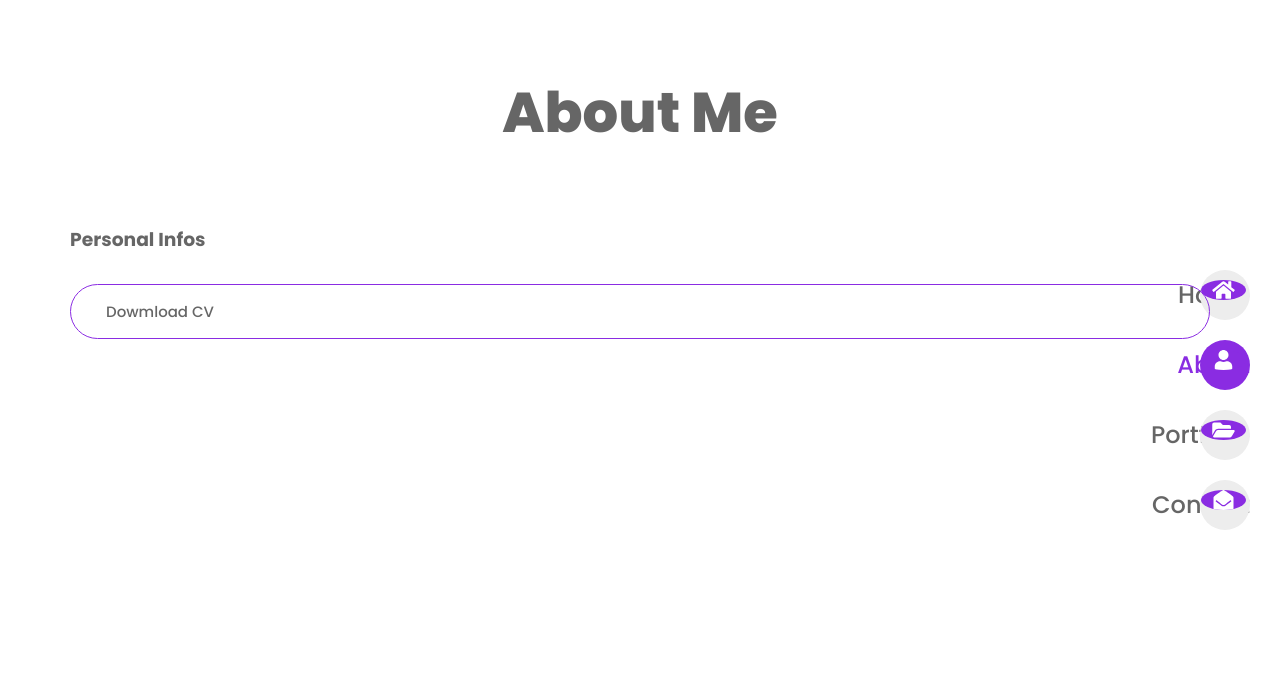
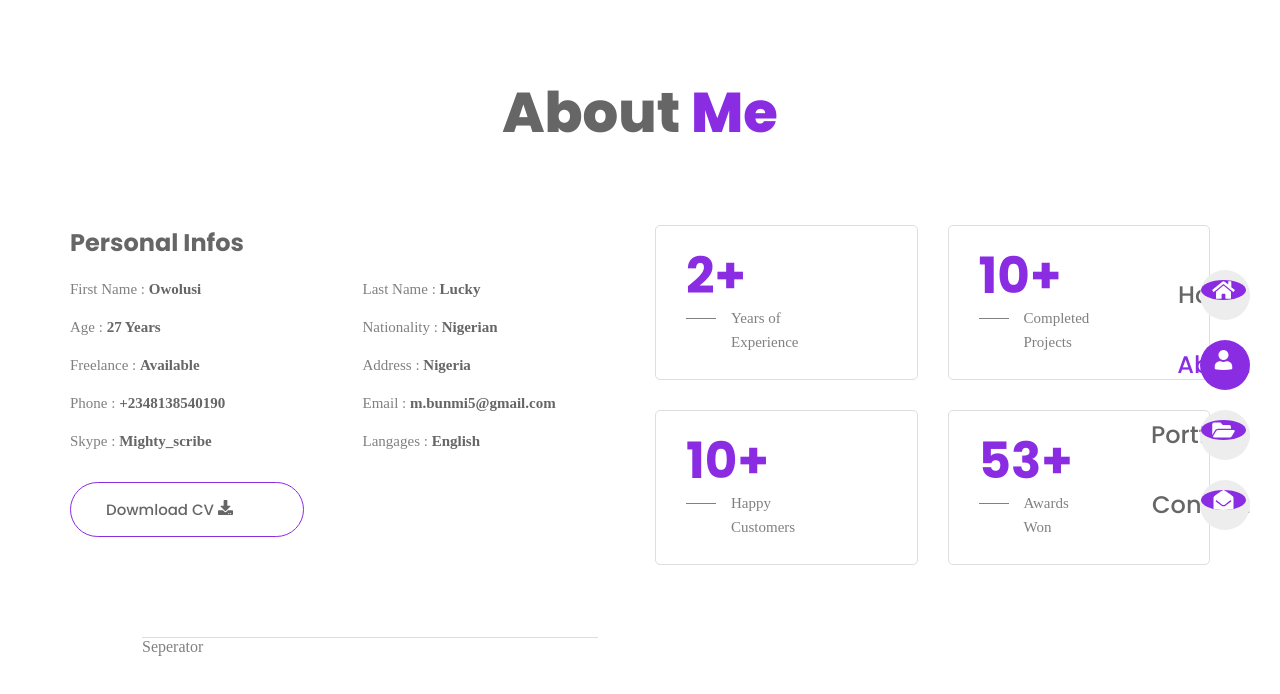
Before and after one commit to Owolusi/Writers-portfolio, a React (Vite) app: page /about in a window 1280 px wide. Shown: the top 694 px of the page. Built offline with nearby package versions, Linux system fonts and the light colour scheme.

Commit message:
updating about page

```diff
--- a/package.json
+++ b/package.json
@@ -10,8 +10,10 @@
     "preview": "vite preview"
   },
   "dependencies": {
+    "html-react-parser": "^4.2.2",
     "react": "^18.2.0",
     "react-dom": "^18.2.0",
+    "react-html-parser": "^2.0.2",
     "react-icons": "^4.11.0",
     "react-router-dom": "^6.16.0"
   },
--- a/src/App.css
+++ b/src/App.css
@@ -100,6 +100,11 @@ body{
   margin-bottom: 70px;
 }
 
+.section__title span{
+  color: var(--first-color);
+}
+
+
 
 .button{
   display: inline-block;
--- a/src/components/info.jsx
+++ b/src/components/info.jsx
@@ -1,9 +1,25 @@
 import React from 'react'
+import {personalInfo} from '../data';
 
-const info = () => {
+const Info = () => {
   return (
-    <div>info</div>
-  )
-}
+    <>
+    {personalInfo.map(({title, description}, index)=>{
+        return(
+            <li className='info__item' key={index}>
+                <span className="info__title">
+                    {title}
+                </span>
+                <span className="info__description">
+                    {description}
+                </span>
+            </li>
+        );
+    })}
 
-export default info
+
+    </>
+  );
+};
+
+export default Info;
--- a/src/components/stats.jsx
+++ b/src/components/stats.jsx
@@ -1,9 +1,22 @@
 import React from 'react'
+import Parse from 'html-react-parser';
+import { stats } from '../data';
 
-const stats = () => {
+const Stats = () => {
   return (
-    <div>stats</div>
+    <>
+
+    {stats.map(({no, title}, index)=>{
+      return(
+        <div className="stats__box" key={index}>
+          <h3 className='stats__no'>{no}</h3>
+          <p className="stats__title">{Parse(title)}</p>
+
+        </div>
+      )
+    })}
+    </>
   )
 }
 
-export default stats
+export default Stats;
--- a/src/data.jsx
+++ b/src/data.jsx
@@ -61,13 +61,13 @@ export const personalInfo = [
   {
     id: 1,
     title: 'First Name : ',
-    description: 'Steve',
+    description: 'Owolusi',
   },
 
   {
     id: 2,
     title: 'Last Name : ',
-    description: 'Milner',
+    description: 'Lucky',
   },
 
   {
@@ -79,7 +79,7 @@ export const personalInfo = [
   {
     id: 4,
     title: 'Nationality : ',
-    description: 'Tunisian',
+    description: 'Nigerian',
   },
 
   {
@@ -91,50 +91,50 @@ export const personalInfo = [
   {
     id: 6,
     title: 'Address : ',
-    description: 'Tunis',
+    description: 'Nigeria',
   },
 
   {
     id: 7,
     title: 'Phone : ',
-    description: '+21621184010',
+    description: '+2348138540190',
   },
 
   {
     id: 8,
     title: 'Email : ',
-    description: 'you@mail.com',
+    description: 'm.bunmi5@gmail.com',
   },
 
   {
     id: 9,
     title: 'Skype : ',
-    description: 'steve.milner',
+    description: 'Mighty_scribe',
   },
 
   {
     id: 10,
     title: 'Langages : ',
-    description: 'French, English',
+    description: 'English',
   },
 ];
 
 export const stats = [
   {
     id: 1,
-    no: '12+',
+    no: '2+',
     title: 'Years of <br /> Experience',
   },
 
   {
     id: 2,
-    no: '97+',
+    no: '10+',
     title: 'Completed <br /> Projects',
   },
 
   {
     id: 3,
-    no: '81+',
+    no: '10+',
     title: 'Happy <br /> Customers',
   },
 
--- a/src/pages/about/About.css
+++ b/src/pages/about/About.css
@@ -0,0 +1,58 @@
+.about__container,
+.info__list,
+.stats{
+    grid-template-columns: repeat(2, 1fr);
+}
+.info__list{
+    row-gap: 20px;
+    margin-bottom: 32px;
+}
+.section__subtitle{
+    font-size: var(--h3-font-size);
+    font-weight: var(--weight-600);
+    margin-bottom: 20px;
+
+}
+.info__list .info__title,
+.info__list .info__description{
+    font-size: var(--small-font-size);
+}
+.info__list .info__description{
+    color: var(--title-color);
+    font-weight: var(--weight-600);
+}
+
+.stats__box{
+    border: 1px solid var(--border-color);
+    padding: 20px 30px 25px;
+    border-radius:5px;
+}
+.stats__no{
+    color: var(--first-color);
+    font-size: var(--h1-font-size);
+    line-height: 1.2;
+
+}
+.stats__title{
+    font-size: var(--small-font-size);
+    line-height: 1.6;
+    padding-left: 45px;
+    position: relative;
+
+}
+
+.stats__title::before{
+    content: '';
+    position: absolute;
+    left: 0;
+    top: 25%;
+    width: 30px;
+    height: 1px;
+    background-color: var(--text-color);
+
+}
+.seperator{
+    border-top: 1px solid var(--border-color);
+    max-width: 40%;
+    margin: 72px;
+}
--- a/src/pages/about/About.jsx
+++ b/src/pages/about/About.jsx
@@ -1,6 +1,9 @@
 import React from 'react'
-import info from '../../components/info';
-import stats from '../../components/stats';
+import Info from '../../components/info';
+import Stats from '../../components/stats';
+import { FaDownload } from 'react-icons/fa';
+import CV from "../../assets/Tech-Cv.pdf";
+import "./About.css";
 
 const About = () => {
   return (
@@ -16,18 +19,26 @@ const About = () => {
               Personal Infos
             </h3>
             <ul className='info__list grid'>
-              <info />
-              <a href='' className='button'>
-                Dowmload CV <span className="button__icon">
+              <Info />
+              </ul>
 
-                </span>
+              <a href={CV} download='' className='button'>
+                Dowmload CV {''}
+                <span className="button__icon">
+                  <FaDownload/>
+                  </span>
               </a>
 
-            </ul>
           </div>
+
+        <div className="stats grid">
+          <Stats />
+
+        </div>
 
         </div>
       </section>
+      <div className="seperator">Seperator</div>
     </main>
   );
 };
```
Also changed, not shown: 2 other files (tests, documents, lock files or other folders).
